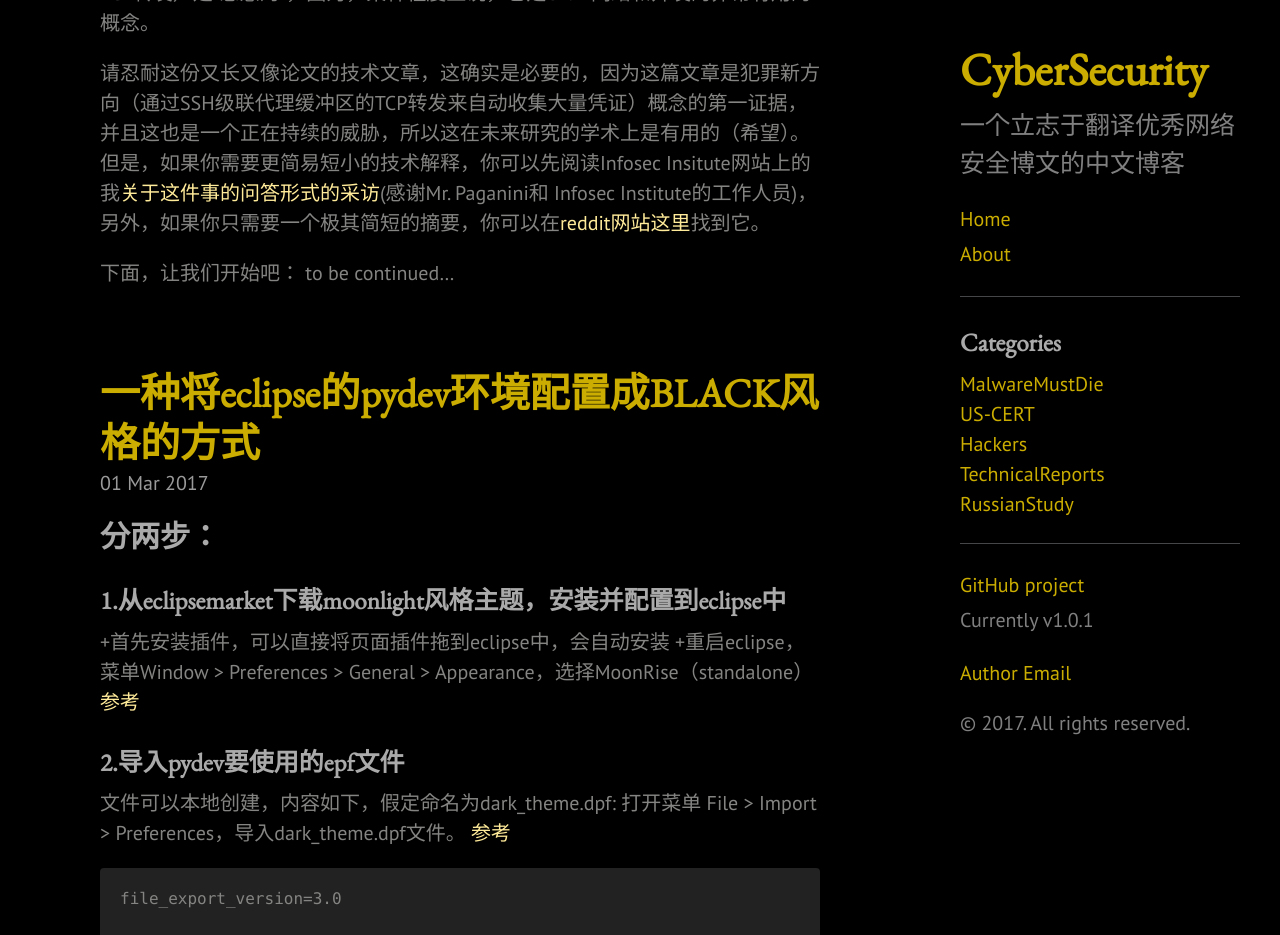
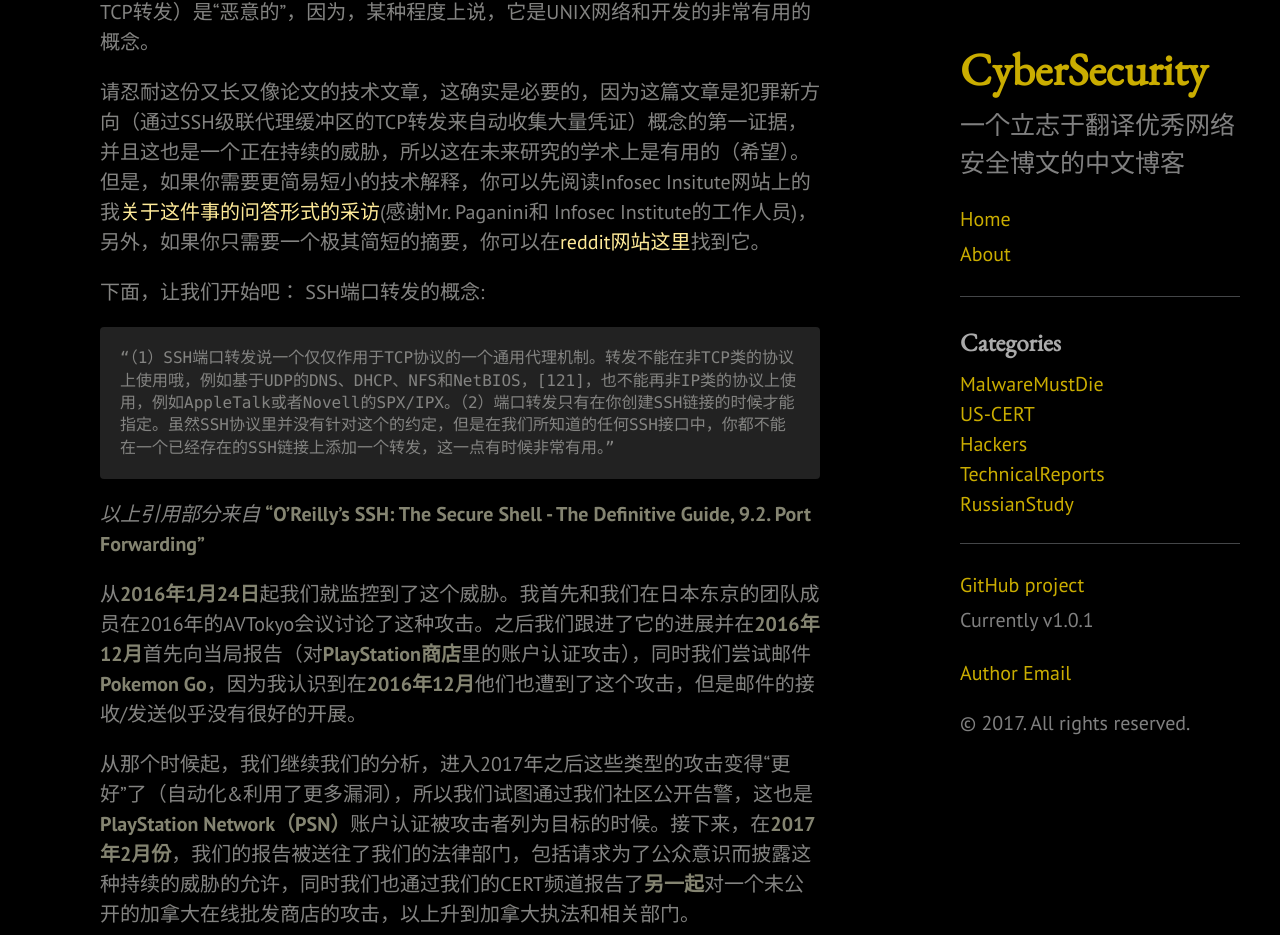
Before and after one commit to jesseei/jesseei.github.io, a Jekyll site: the page built from index.html, in a window 1280 px wide and 1400 px high, scrolled down 602 px. Shown: the top 935 px of the window. Built offline with Jekyll 4.4.1, drawn with Linux system fonts in a browser that asks for light colours; the list of posts is cut into pages by our own code; some of the changed text lies outside the part shown; grey boxes are pictures that could not be loaded.

Commit message:
Update 2017-03-17-MMD-0062-2017.md

````diff
--- a/_posts/2017-03-17-MMD-0062-2017.md
+++ b/_posts/2017-03-17-MMD-0062-2017.md
@@ -11,11 +11,41 @@
 我们把这种威胁叫做“馅饼攻击”
 ```
 
-## 背景
+# 1. 背景
 
 这份报告里没有分析恶意软件或者病毒，但是这是坏人为了更大的犯罪过程，利用弱证书管理来恶意感染物联网设备的影响之一。这里唯一提到的恶意方面是牵涉到并且参与这些攻击的个人，并且，好吧，我个人不认为使用的工具或者方法（SSH TCP转发）是“恶意的”，因为，某种程度上说，它是UNIX网络和开发的非常有用的概念。
 
 请忍耐这份又长又像论文的技术文章，这确实是必要的，因为这篇文章是犯罪新方向（通过SSH级联代理缓冲区的TCP转发来自动收集大量凭证）概念的第一证据，并且这也是一个正在持续的威胁，所以这在未来研究的学术上是有用的（希望）。但是，如果你需要更简易短小的技术解释，你可以先阅读Infosec Insitute网站上的我[关于这件事的问答形式的采访](http://resources.infosecinstitute.com/exclusive-close-look-largest-credential-harvesting-campaign-via-iot-botnet/)(感谢Mr. Paganini和 Infosec Institute的工作人员)，另外，如果你只需要一个极其简短的摘要，你可以在[reddit网站这里](https://www.reddit.com/r/netsec/comments/5wxkky/mmd0062207_credential_harvesting_by_ssh_direct/deexmn5/)找到它。
 
 下面，让我们开始吧：
+SSH端口转发的概念:
+```
+“（1）SSH端口转发说一个仅仅作用于TCP协议的一个通用代理机制。转发不能在非TCP类的协议上使用哦，例如基于UDP的DNS、DHCP、NFS和NetBIOS，[121]，也不能再非IP类的协议上使用，例如AppleTalk或者Novell的SPX/IPX。（2）端口转发只有在你创建SSH链接的时候才能指定。虽然SSH协议里并没有针对这个的约定，但是在我们所知道的任何SSH接口中，你都不能在一个已经存在的SSH链接上添加一个转发，这一点有时候非常有用。”
+```
+*以上引用部分来自* **"O'Reilly’s SSH: The Secure Shell - The Definitive Guide, 9.2. Port Forwarding"**
+
+从**2016年1月24日**起我们就监控到了这个威胁。我首先和我们在日本东京的团队成员在2016年的AVTokyo会议讨论了这种攻击。之后我们跟进了它的进展并在**2016年12月**首先向当局报告（对**PlayStation商店**里的账户认证攻击），同时我们尝试邮件**Pokemon Go**，因为我认识到在**2016年12月**他们也遭到了这个攻击，但是邮件的接收/发送似乎没有很好的开展。
+
+从那个时候起，我们继续我们的分析，进入2017年之后这些类型的攻击变得“更好”了（自动化&利用了更多漏洞），所以我们试图通过我们社区公开告警，这也是**PlayStation Network（PSN）**账户认证被攻击者列为目标的时候。接下来，在**2017年2月份**，我们的报告被送往了我们的法律部门，包括请求为了公众意识而披露这种持续的威胁的允许，同时我们也通过我们的CERT频道报告了**另一起**对一个未公开的加拿大在线批发商店的攻击，以上升到加拿大执法和相关部门。
+
+上面提到的公告和交流都得到了终止滥用的满意结果。而在我写这封报告的时候这种滥用还在进行中。为了支持以上描述的事实，我们有一些截图，细节如下：
+![2017-03-20-1.png](/pic/2017-03-20-1.png)
+![2017-03-20-2.png](/pic/2017-03-20-2.png)
+此外：在这篇报道公布之后我接到了很多关于SSH的TCP转发滥用方面的其他好的分析的电话（其中有一个在本篇报告的*序言*部分提到了）。我，代表我的团队，想要确保，我们，在MalwareMustDie，有严格的政策，通过尽可能多的避免外部影响开展分析，以保持我们的分析的原始性，因此，这份分析是不一样的，虽然它说描述TCP端口转发，但它不是关于黑到HTTP服务或者无认证的SSH转发的情况。这份报告是通过被黑掉的SSH级联基础设备使用几种**TCP黑客模式(HTTP/HTTPS/POP3/SMTP/IMAP)**来有组织**对大量证书的自动窃取过程**的披露。
+
+给法律部门的消息：
+<div class="ytp-thumbnail-overlay-image" style="background-image: url(&quot;https://i.ytimg.com/vi_webp/yvq7usL3lQ8/sddefault.webp&quot;);"></div>
+
+# 2. 威胁定义
+
+# 3. 威胁细节
+
+# 4. 攻击细节
+
+# 5. 支持分析
+
+# 6. 统计
+
+# 7. 如何发现、阻止和缓解
+
 to be continued...
````
